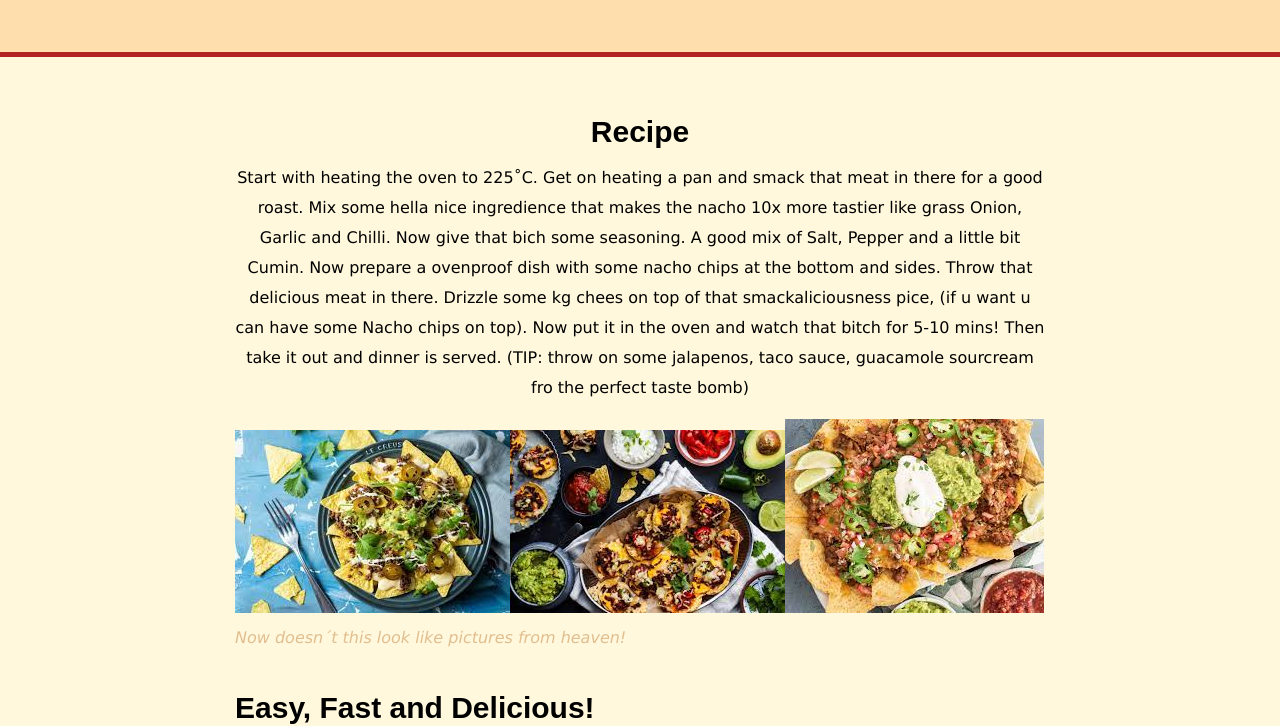
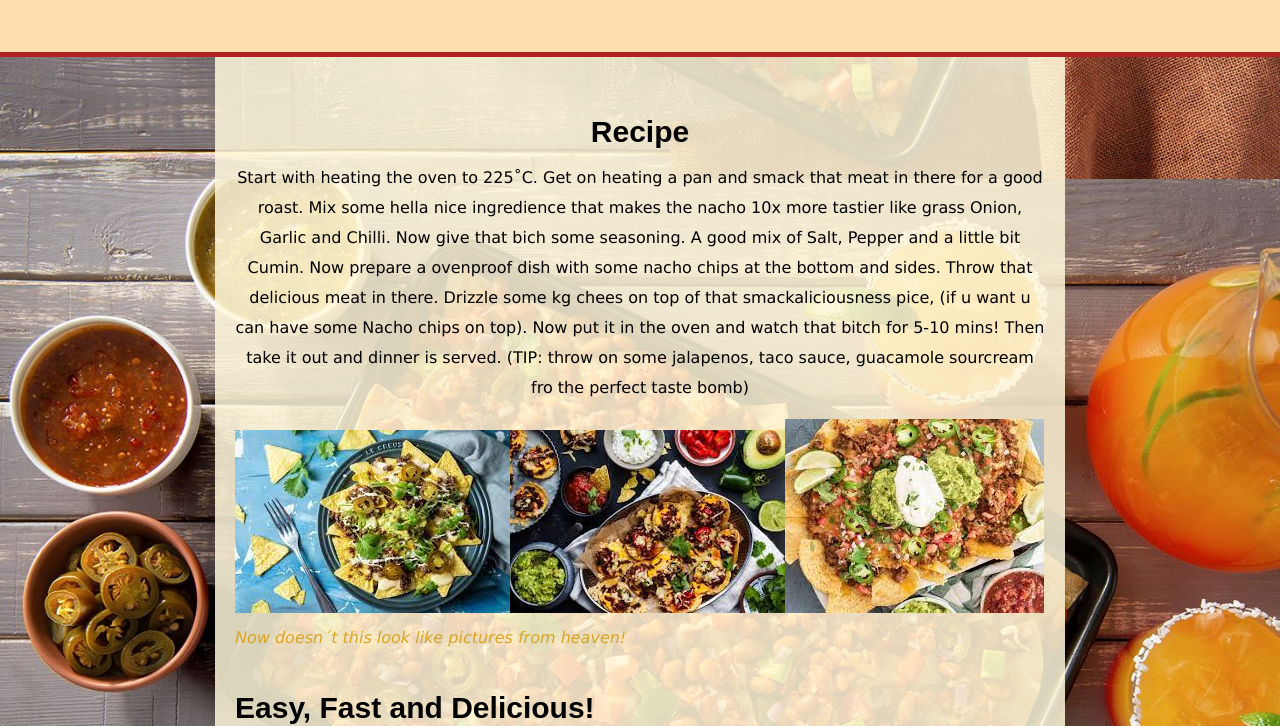
Before and after one commit to CorckyIsland/test, a plain HTML site: page index.html in a window 1280 px wide. Shown: the part 674-1400 px from the top of the page. Drawn offline with Linux system fonts and the light colour scheme.

Commit message:
Added a responsive background image in CSS
Also made the main background see through without disturbing the texts or pictures

```diff
--- a/css/nacho.css
+++ b/css/nacho.css
@@ -2,6 +2,11 @@
 /* Website Body */
 
 body{
+	background-image: url(../img/Background.jpeg);
+	background-position: center center;
+	background-repeat: no-repeat;
+	background-attachment: fixed;
+	background-size: cover;
 	background-color: cornsilk;
 	margin: 0;
 	font-family: Verdana, Arial, sans-serif;
@@ -40,10 +45,12 @@ h2{
 	margin: 40px 0 10px;
 }
 
+/* main costomization */
 main{
 	max-width: 810px;
 	margin: 0 auto;
 	padding: 20px;
+	background: rgba(255, 248, 220, .85);
 }
 
 a{
@@ -79,8 +86,7 @@ footer a:hover{
 /* classes */
 
 p.caption{
-	color: burlywood;
-	opacity: .9;
+	color: goldenrod;
 	font-style: italic;
 	margin-top: 0;
 }
```
Also changed, not shown: img/Background.jpeg (added).
